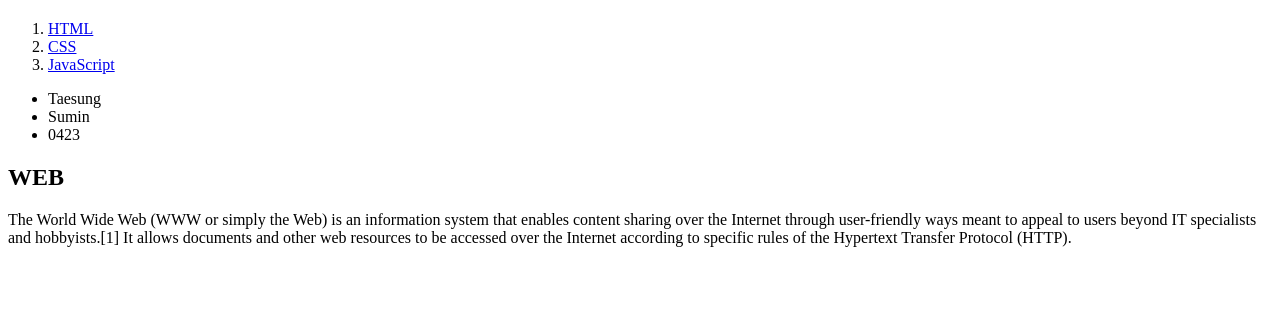
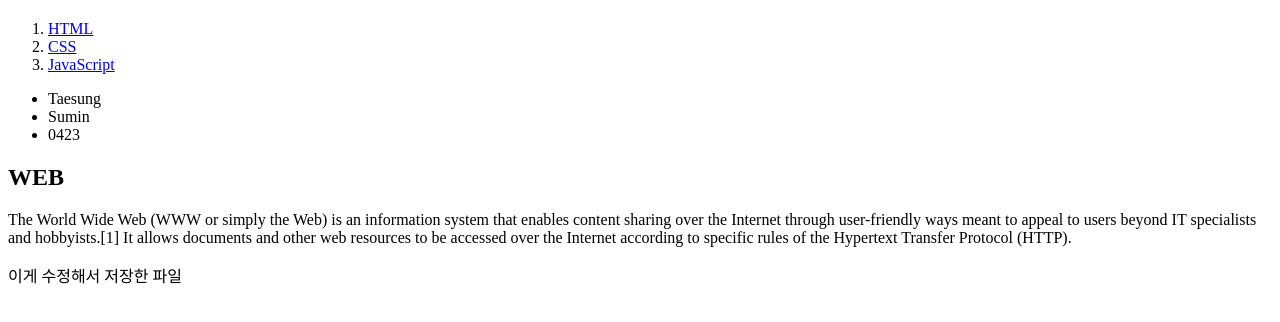
Before and after one commit to Taesuee/my-first-web-site, a plain HTML site: page index.html in a window 1280 px wide. Shown: the part 60-382 px from the top of the page. Drawn offline with Linux system fonts and the light colour scheme.

Commit message:
첫 번째 화면인 WEB설명 페이지 수정 및 저장
index.html 과 1.html 파일 둘 다 수정 했지만 index.html 파일만 저장해 본다

```diff
--- a/index.html
+++ b/index.html
@@ -24,5 +24,6 @@
     <h2>WEB</h2>
     <p>The World Wide Web (WWW or simply the Web) is an information system that enables content sharing over the Internet through user-friendly ways meant to appeal to users beyond IT specialists and hobbyists.[1] It allows documents and other web resources to be accessed over the Internet according to specific rules of the Hypertext Transfer Protocol (HTTP).
     </p>
+    <p>이게 수정해서 저장한 파일</p>
 </body>
 </html>
```
